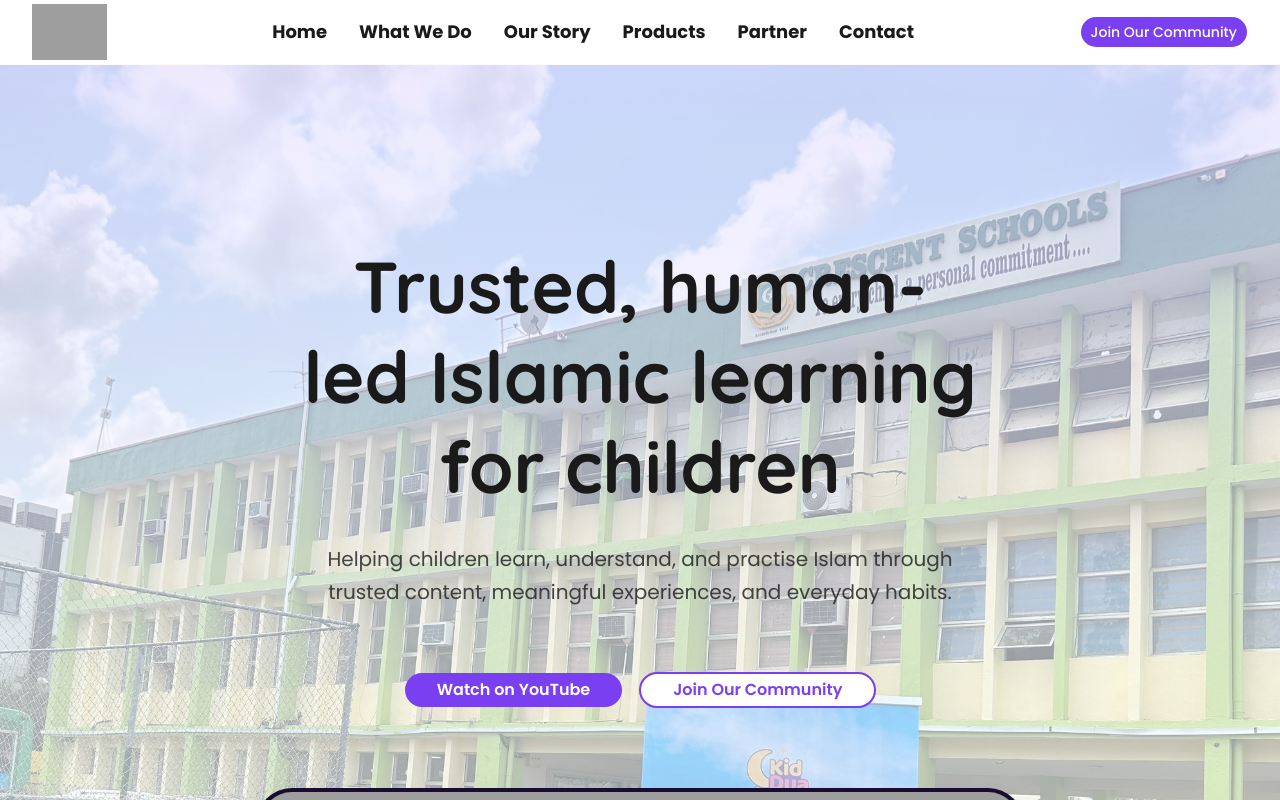
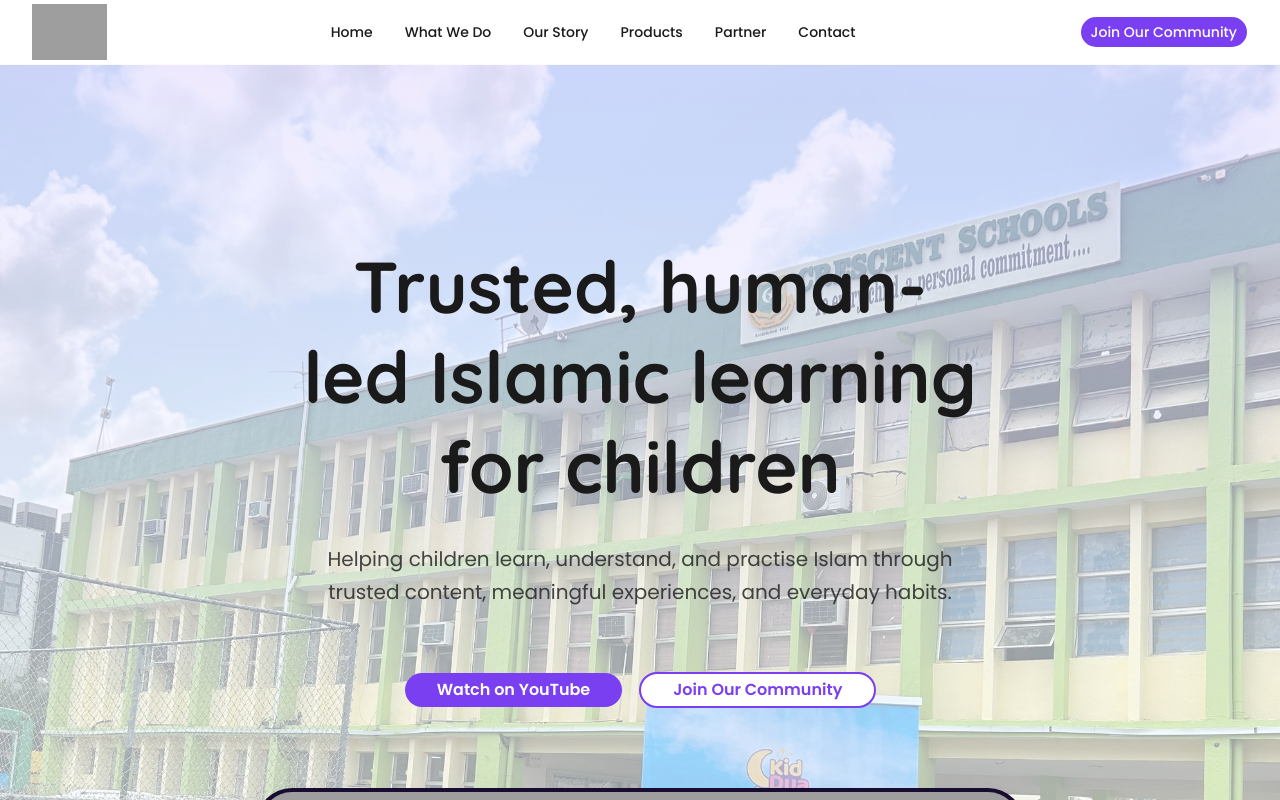
Before and after one commit to dantech205/kids-duas, a Next.js app: page / in a window 1280 px wide. Shown: the top 800 px of the page. Built offline with nearby package versions, Linux system fonts and the light colour scheme; grey boxes are pictures that could not be loaded.

Commit message:
Update navbar menu to match button font size

```diff
--- a/components/navbar.tsx
+++ b/components/navbar.tsx
@@ -9,7 +9,7 @@ import { Button } from '@/components/ui/button'
 const NavLink = ({ href, label }: { href: string; label: string }) => (
   <a
     href={href}
-    className="text-lg font-bold text-foreground transition hover:text-primary"
+    className="text-sm font-medium text-foreground transition hover:text-primary"
   >
     {label}
   </a>
```
